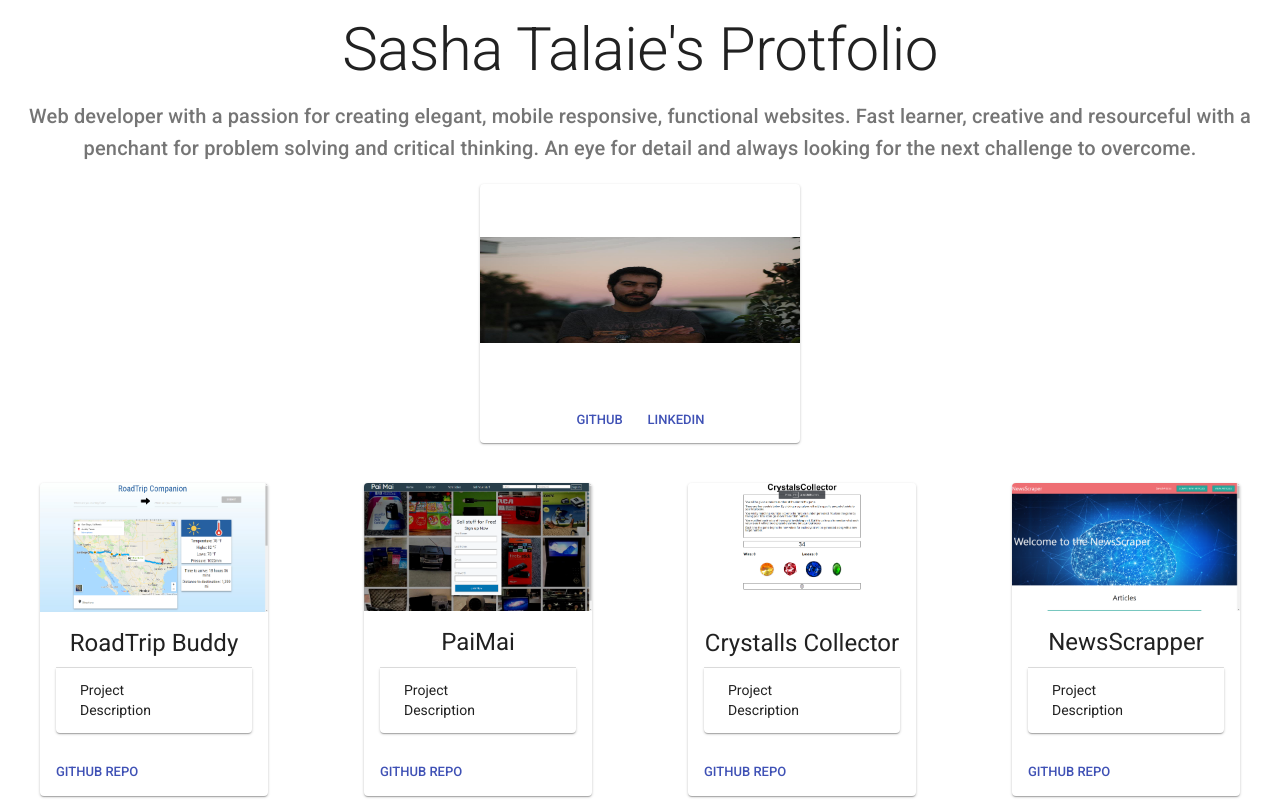
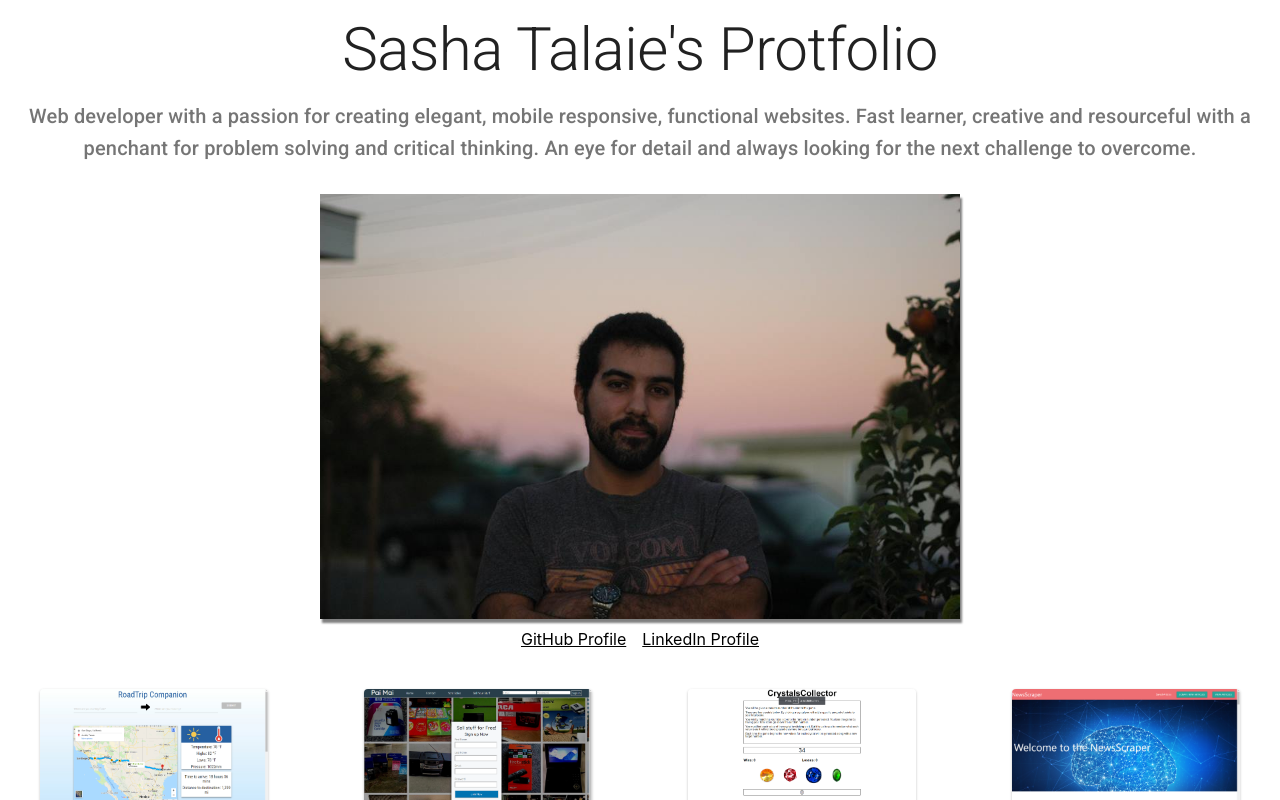
Before and after one commit to srtalaie/ReactPortfolio, a React (Create React App) app in the folder client/: page / in a window 1280 px wide. Shown: the top 800 px of the page. Built offline with nearby package versions, Linux system fonts and the light colour scheme.

Commit message:
Changed profile pic and links so its not a card like everything else

```diff
--- a/client/src/pages/Home.js
+++ b/client/src/pages/Home.js
@@ -23,6 +23,18 @@ const cardStyles = {
 
 const projectCardStyles = {
     margin: 40
+}
+
+const profileImgStyle = {
+    height: "50%",
+    width: "50%",
+    margin: 10,
+    boxShadow: "2px 4px 2px grey"
+}
+
+const profileLinks = {
+    color: "black",
+    margin: 8
 }
 
 class Home extends Component {
@@ -51,6 +63,7 @@ class Home extends Component {
                 <Grid container
                     justify="center"
                 >
+                    {/* Old Profile image Card
                         <Card style={cardStyles}>
                             <CardActionArea>
                                 <CardMedia
@@ -65,7 +78,18 @@ class Home extends Component {
                                 <Button size="small" color="primary" href="https://www.linkedin.com/in/sasha-talaie/">LinkedIn</Button>
                             </CardActions>
                         </Card>
+                    */}
+
+                    <img src={profilePic} alt="Profile Pic" style={profileImgStyle}></img>
+
                 </Grid>
+                <Grid container justify="center">
+                    <div>
+                        <a href="https://github.com/srtalaie" style={profileLinks}>GitHub Profile</a>
+                        <a href="https://www.linkedin.com/in/sasha-talaie/" style={profileLinks}>LinkedIn Profile</a>
+                    </div>
+                </Grid>
+
                 <Grid container
                     lg={"auto"} md={"auto"} sm={"auto"} xl={"auto"} xs={"auto"}
                     justify="center"
```
Lines whose indentation alone changed are shown as unchanged.
